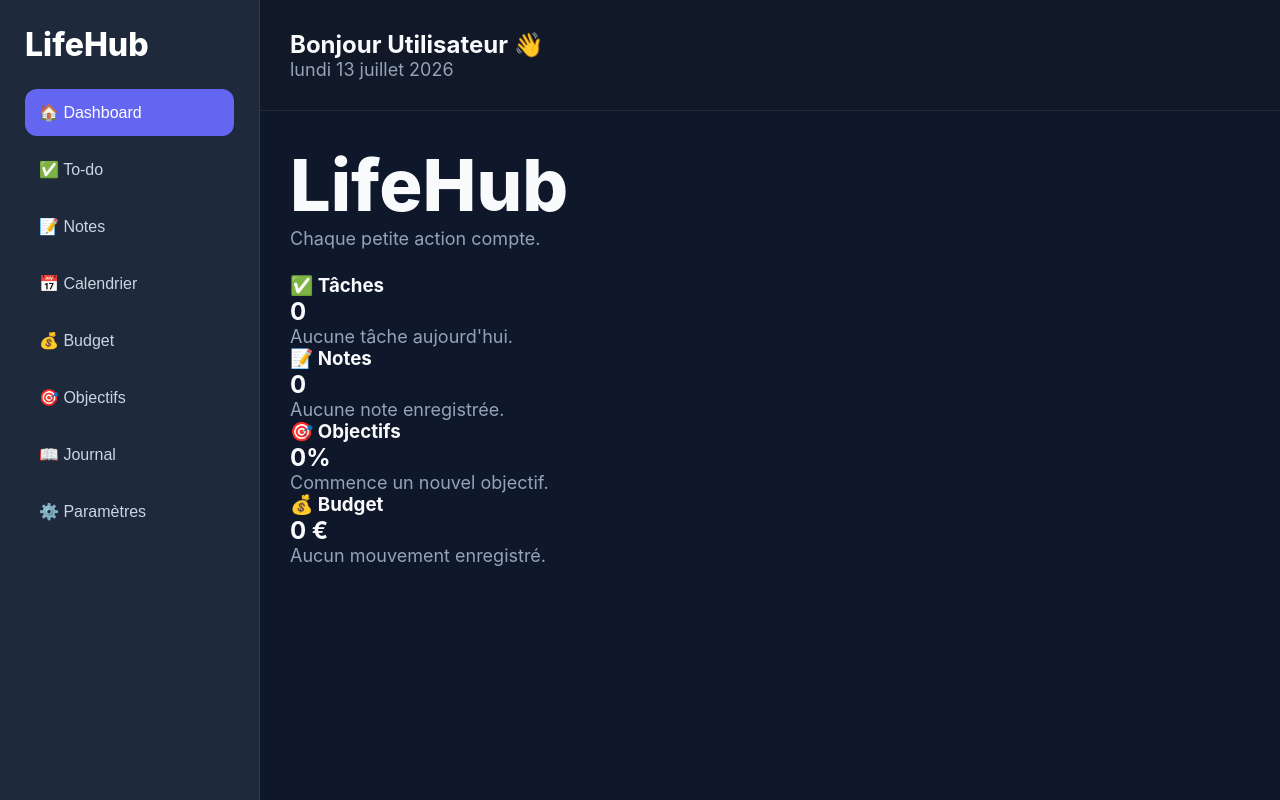
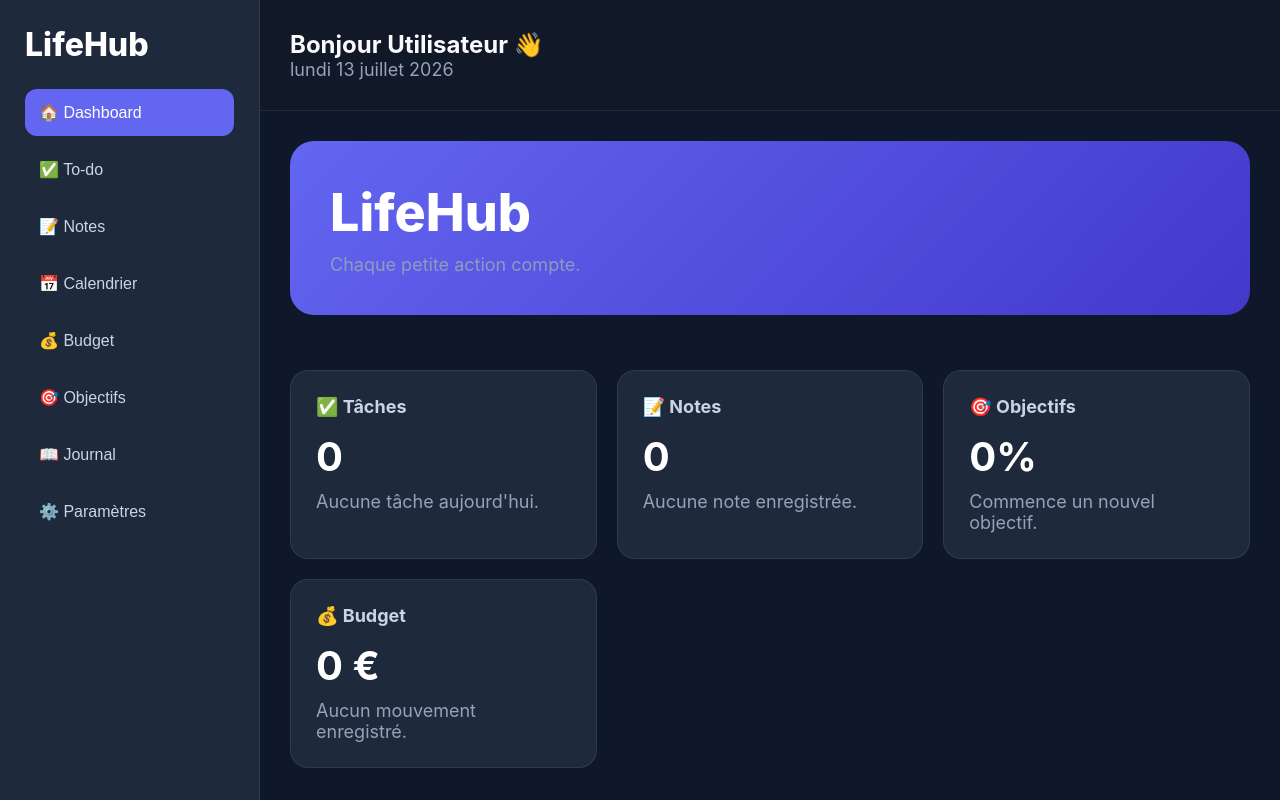
Before and after one commit to Darkmatraque/Lifehub, a React (Vite) app in the folder lifehub/: page / in a window 1280 px wide. Built offline with nearby package versions, Linux system fonts and the light colour scheme.

Commit message:
Update App.tsx

```diff
--- a/lifehub/src/App.tsx
+++ b/lifehub/src/App.tsx
@@ -1,9 +1,11 @@
+import "./styles/global.css";
+import "./styles/layout.css";
+import "./styles/pages.css";
+
 import Sidebar from "./components/layout/Sidebar";
 import Header from "./components/layout/Header";
 
 import Dashboard from "./pages/Dashboard";
-
-import "./styles/layout.css";
 
 export default function App() {
 
@@ -13,13 +15,13 @@ export default function App() {
 
             <Sidebar />
 
-            <main className="content">
+            <div className="content">
 
                 <Header />
 
                 <Dashboard />
 
-            </main>
+            </div>
 
         </div>
 
```
